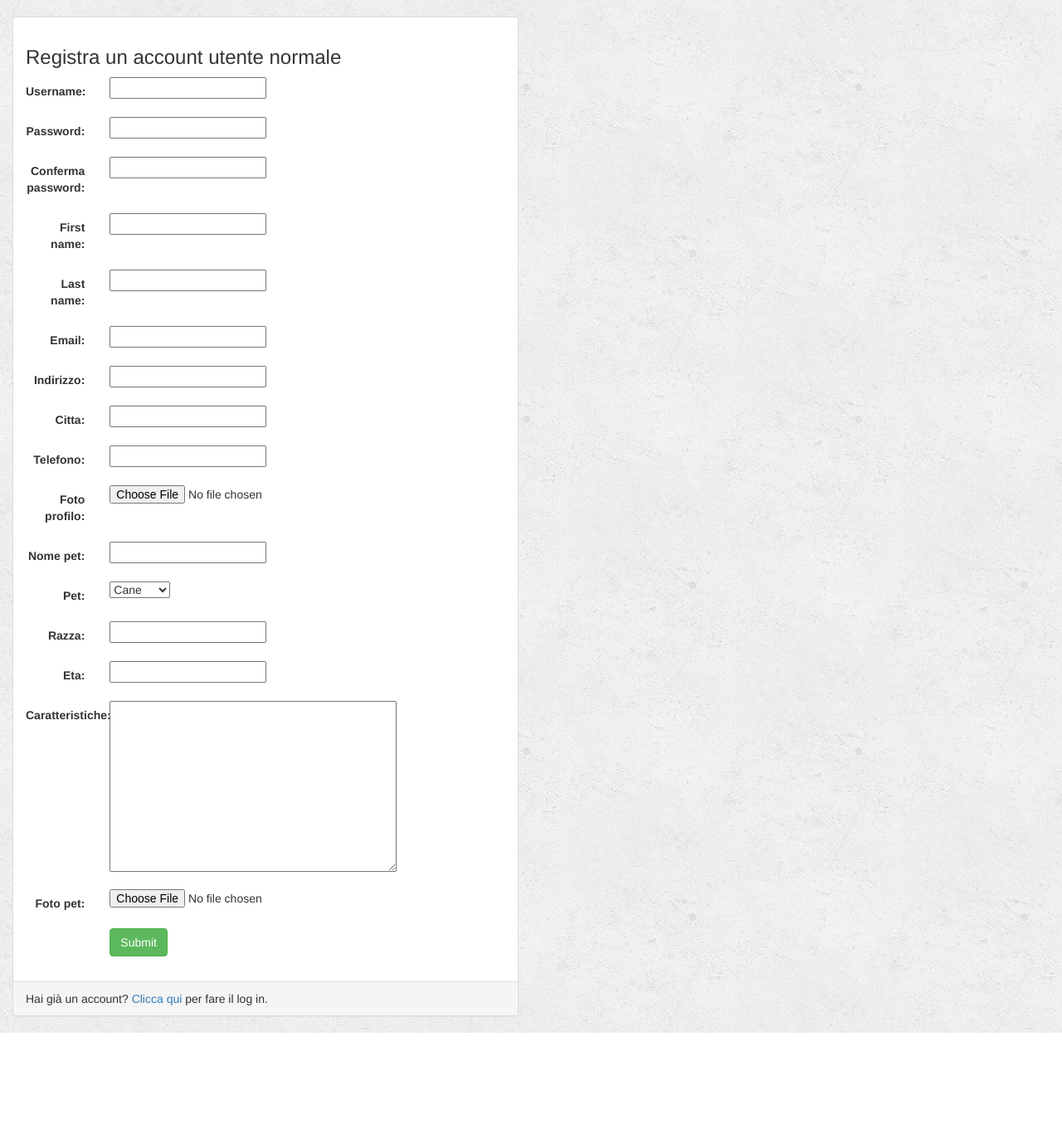
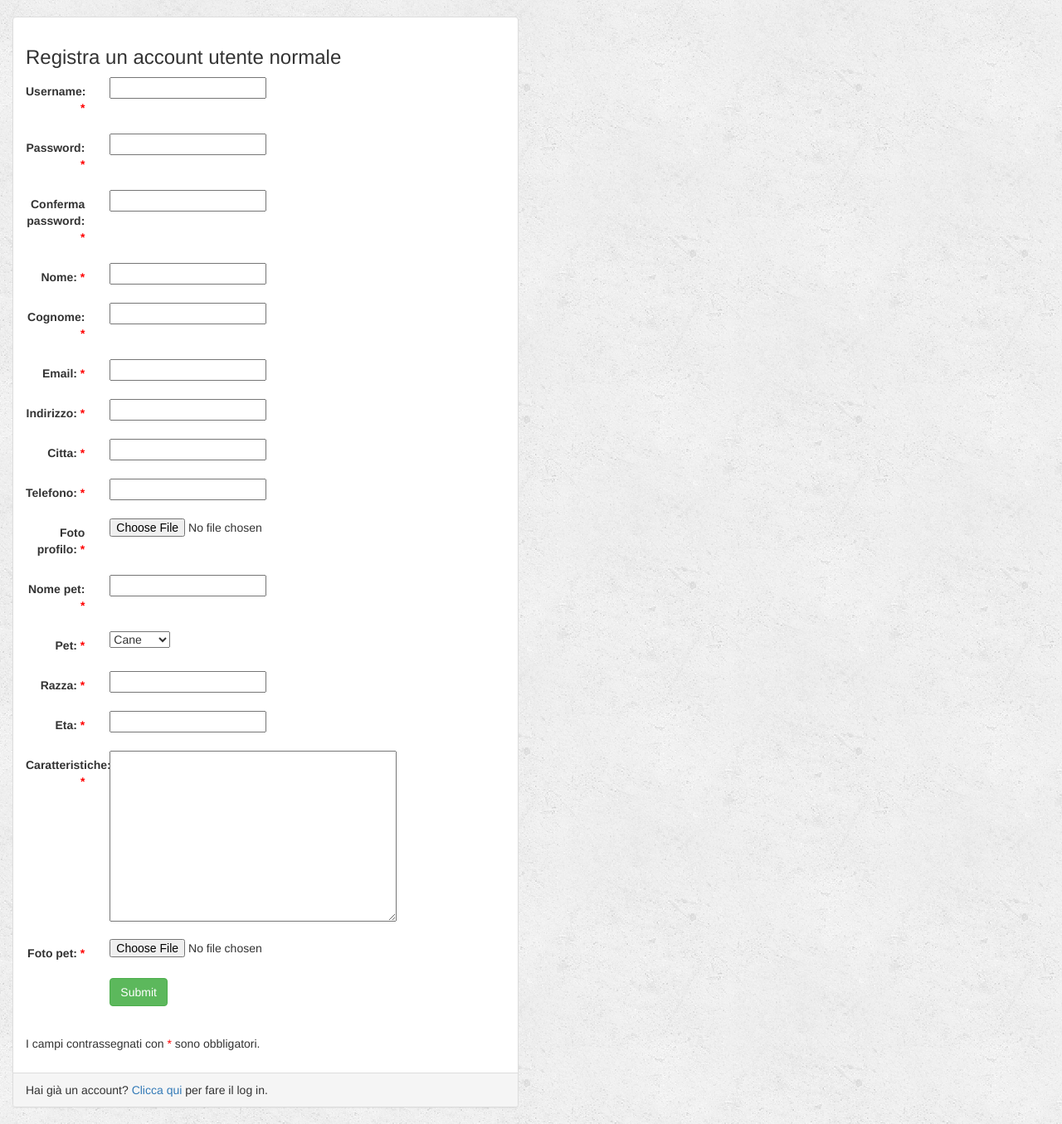
Before and after one commit to Berselli-DiBlasi-Projects/Animal-sCare, a Django app: page /utenti/registrazione/normale in a window 1280 px wide. Shown: the part 52-1407 px from the top of the page at 83% size. Before the commit the page ends 1297 px from the top, so only its background shows below. Run offline with Django 3.2, Linux system fonts and the light colour scheme; some libraries are stand-ins or nearby versions.

Commit message:
Inseriti asterischi nei campi obbligatori (commit pycharm)

```diff
--- a/Animal'sCare/settings.py
+++ b/Animal'sCare/settings.py
@@ -121,7 +121,7 @@ USE_TZ = True
 # Static files (CSS, JavaScript, Images)
 # https://docs.djangoproject.com/en/1.11/howto/static-files/
 
-STATIC_URL = '/static/'
+STATIC_URL = '/main/static/'
 
 MEDIA_ROOT = os.path.join(BASE_DIR, 'media')
 MEDIA_URL = '/media/'
--- a/annunci/forms.py
+++ b/annunci/forms.py
@@ -3,6 +3,7 @@ from .models import Annuncio, Servizio
 
 
 class AnnuncioForm(forms.ModelForm):
+    required_css_class = 'required'
     descrizione = forms.CharField(widget=forms.Textarea)
     scelta_animali = (('Cane', 'Cane'), ('Gatto', 'Gatto'), ('Coniglio', 'Coniglio'), ('Volatile', 'Volatile'),
                       ('Rettile', 'Rettile'), ('Altro', 'Altro'))
@@ -16,7 +17,6 @@ class AnnuncioForm(forms.ModelForm):
 
 
 class ServizioForm(forms.ModelForm):
-
     class Meta:
         model = Servizio
         fields = ['passeggiate', 'pulizia_gabbia', 'ore_compagnia', 'cibo', 'accompagna_dal_vet']
--- a/annunci/templates/annunci/inserisci_annuncio.html
+++ b/annunci/templates/annunci/inserisci_annuncio.html
@@ -44,6 +44,8 @@
                             </div>
                         </div>
                     </form>
+                </br>
+                    <p> I campi contrassegnati con <span style="color:red;">*</span> sono obbligatori.</p>
                 </div>
             </div>
         </div>
--- a/annunci/templates/annunci/modifica_annuncio.html
+++ b/annunci/templates/annunci/modifica_annuncio.html
@@ -44,6 +44,8 @@
                             </div>
                         </div>
                     </form>
+                </br>
+                    <p> I campi contrassegnati con <span style="color:red;">*</span> sono obbligatori.</p>
                 </div>
             </div>
         </div>
--- a/main/static/main/style.css
+++ b/main/static/main/style.css
@@ -47,7 +47,6 @@ body{
 .gallery-wrap .img-small-wrap {
     text-align: center;
 }
-
 .gallery-wrap .img-small-wrap img {
     max-width: 100%;
     max-height: 100%;
@@ -56,7 +55,7 @@ body{
     cursor: zoom-in;
 }
 
-label.required::after {
+.required::after {
     content: ' *';
     color: red;
 }
--- a/recensioni/forms.py
+++ b/recensioni/forms.py
@@ -3,6 +3,7 @@ from .models import Recensione
 
 
 class RecensioneForm(forms.ModelForm):
+    required_css_class = 'required'
     descrizione = forms.CharField(widget=forms.Textarea)
     voto_select = (('1', '1'), ('2', '2'), ('3', '3'), ('4', '4'), ('5', '5'))
     voto = forms.ChoiceField(choices=voto_select)
--- a/recensioni/templates/recensioni/nuova_recensione.html
+++ b/recensioni/templates/recensioni/nuova_recensione.html
@@ -33,6 +33,8 @@
                             </div>
                         </div>
                     </form>
+                </br>
+                    <p> I campi contrassegnati con <span style="color:red;">*</span> sono obbligatori.</p>
                 </div>
             </div>
         </div>
--- a/utenti/forms.py
+++ b/utenti/forms.py
@@ -4,8 +4,9 @@ from .models import Profile
 
 
 class UserForm(forms.ModelForm):
-    first_name = forms.CharField(max_length=30)
-    last_name = forms.CharField(max_length=30)
+    required_css_class = 'required'
+    first_name = forms.CharField(max_length=30, label="Nome")
+    last_name = forms.CharField(max_length=30, label="Cognome")
     email = forms.EmailField(max_length=254)
     password = forms.CharField(widget=forms.PasswordInput)
     conferma_password = forms.CharField(widget=forms.PasswordInput())
@@ -16,6 +17,7 @@ class UserForm(forms.ModelForm):
 
 
 class UtenteNormaleForm(forms.ModelForm):
+    required_css_class = 'required'
     caratteristiche = forms.CharField(widget=forms.Textarea)
     scelta_animali = (('Cane', 'Cane'), ('Gatto', 'Gatto'), ('Coniglio', 'Coniglio'), ('Volatile', 'Volatile'),
                       ('Rettile', 'Rettile'), ('Altro', 'Altro'))
@@ -30,6 +32,7 @@ class UtenteNormaleForm(forms.ModelForm):
 
 
 class UtentePetSitterForm(forms.ModelForm):
+    required_css_class = 'required'
     descrizione = forms.CharField(widget=forms.Textarea)
     foto_profilo = forms.ImageField()
 
--- a/utenti/templates/utenti/modifica_profilo.html
+++ b/utenti/templates/utenti/modifica_profilo.html
@@ -22,6 +22,8 @@
                             </div>
                         </div>
                     </form>
+                </br>
+                    <p> I campi contrassegnati con <span style="color:red;">*</span> sono obbligatori.</p>
                 </div>
             </div>
         </div>
--- a/utenti/templates/utenti/registrazione_normale.html
+++ b/utenti/templates/utenti/registrazione_normale.html
@@ -21,6 +21,8 @@
                             </div>
                         </div>
                     </form>
+                </br>
+                    <p> I campi contrassegnati con <span style="color:red;">*</span> sono obbligatori.</p>
                 </div>
                 <div class="panel-footer">
                     Hai già un account? <a href="{% url 'utenti:utenti-login' %}">Clicca qui</a> per fare il log in.
--- a/utenti/templates/utenti/registrazione_petsitter.html
+++ b/utenti/templates/utenti/registrazione_petsitter.html
@@ -21,6 +21,8 @@
                             </div>
                         </div>
                     </form>
+                </br>
+                    <p> I campi contrassegnati con <span style="color:red;">*</span> sono obbligatori.</p>
                 </div>
                 <div class="panel-footer">
                     Hai già un account? <a href="{% url 'utenti:utenti-login' %}">Clicca qui</a> per fare il log in.
--- a/utenti/views.py
+++ b/utenti/views.py
@@ -339,8 +339,8 @@ def login_user(request):
 
 @login_required(login_url='/utenti/login/')
 def logout_user(request):
-        logout(request)
-        return HttpResponseRedirect(reverse('main:index'))
+    logout(request)
+    return HttpResponseRedirect(reverse('main:index'))
 
 
 def registrazione(request):
@@ -355,7 +355,7 @@ def registrazione_normale(request):
     form = UserForm(request.POST or None)
     normaleform = UtenteNormaleForm(request.POST or None, request.FILES or None)
 
-    if form.is_valid() and normaleform.is_valid()and \
+    if form.is_valid() and normaleform.is_valid() and \
             not User.objects.filter(username=form.cleaned_data['username']).exists():
 
         # args: form, profile form, is user a petsitter
```
Also changed, not shown: README.md, db.sqlite3.
